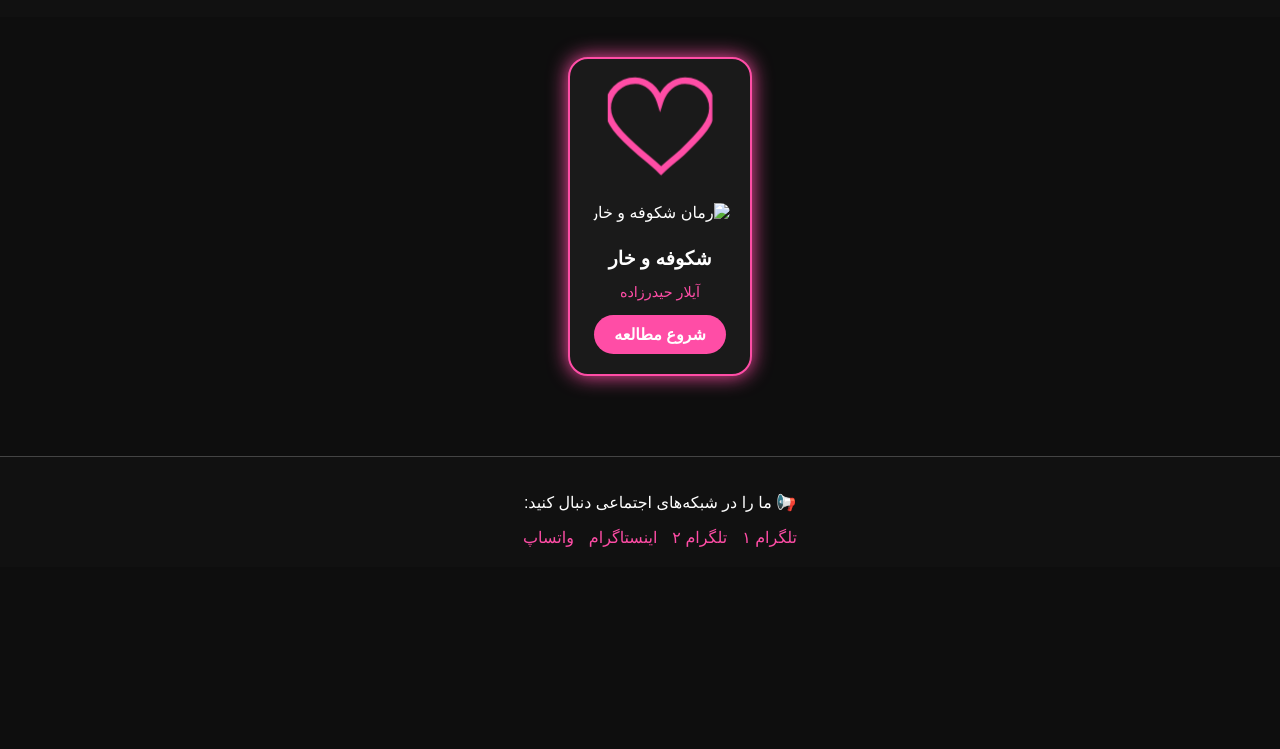
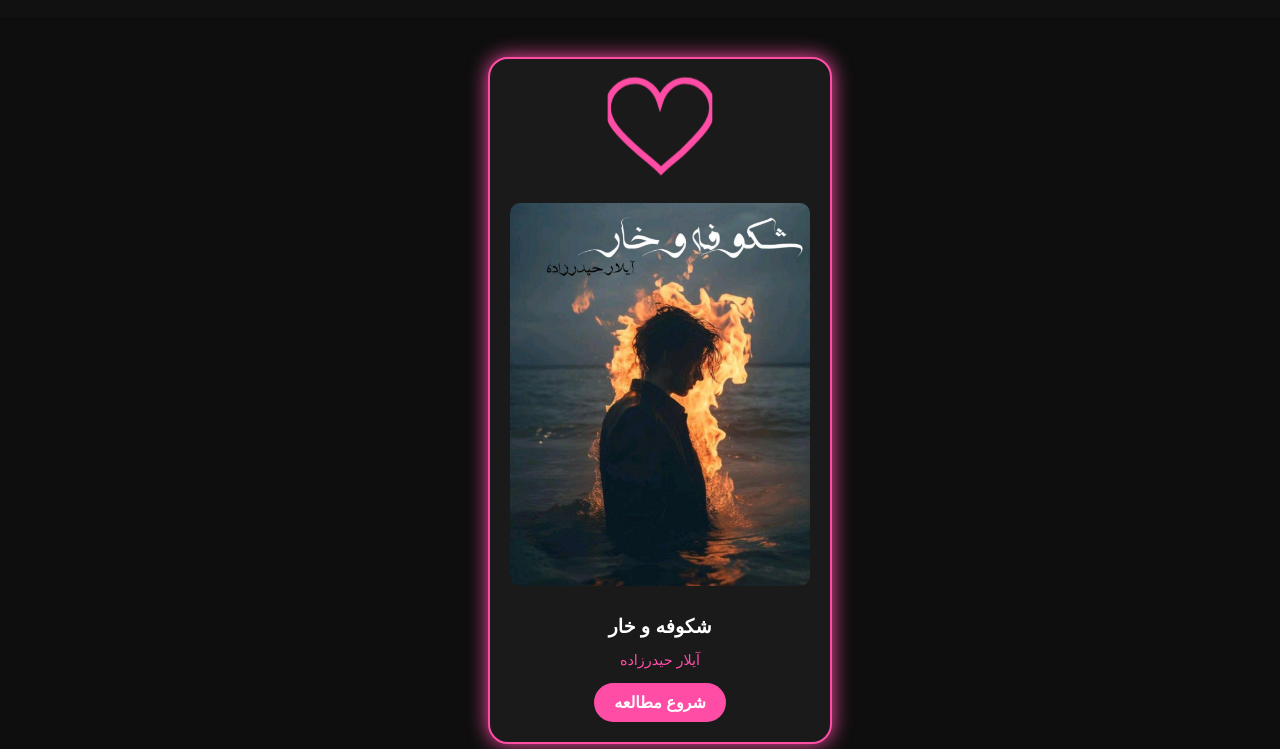
Before and after one commit to Arta001/AY-Novel, a plain HTML site: page index.html in a window 1280 px wide. Shown: the part 51-800 px from the top of the page. Drawn offline with Linux system fonts and the light colour scheme.

Commit message:
Add index.html for GitHub Pages

```diff
--- a/index.html
+++ b/index.html
@@ -31,10 +31,10 @@
                 fill="none" stroke="#ff4da6" stroke-width="2"/>
         </svg>
       </div>
-      <img src="img/-2147483648_-210272.jpg" alt="رمان شکوفه و خار">
+      <img src="htmlAY/img/-2147483648_-210272.jpg" alt="رمان شکوفه و خار">
       <h2>شکوفه و خار</h2>
       <p class="author">آیلار حیدرزاده</p>
-      <a href="pdf/shokofe va khar (1).pdf" class="download-btn" download>شروع مطالعه</a>
+      <a href="htmlAY/pdf/shokofe va khar (1).pdf" class="download-btn" download>شروع مطالعه</a>
     </div>
   </main>
 
```
Also changed, not shown: htmlAY/pages/aboutuspage/aboutus.html (+1 -1 lines), htmlAY/pages/contactus/contact.html (+1 -1 lines), htmlAY/pages/homepage/home.html (+1 -1 lines).
